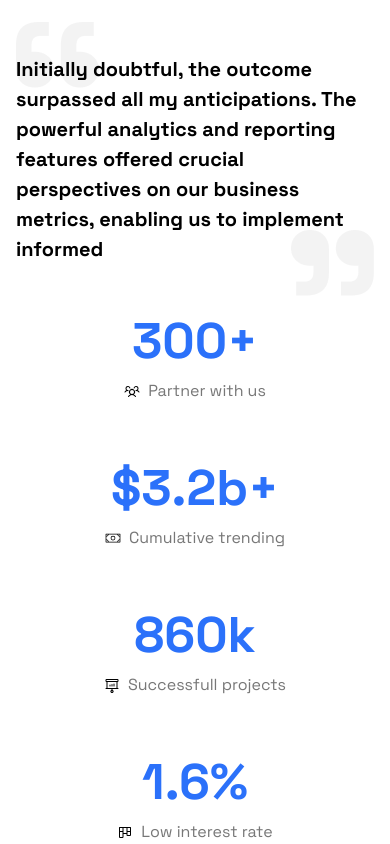
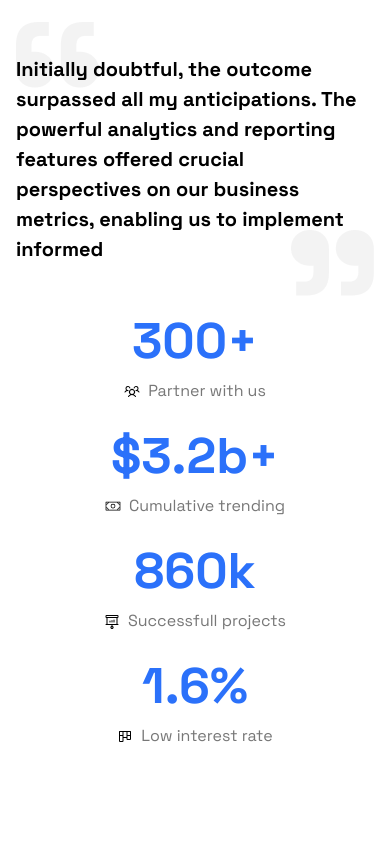
Before and after one commit to daniels9028/wadde, a React (Vite) app: page / in a window 390 px wide. Shown: the part 4686-5530 px from the top of the page. After the commit the page ends 5434 px from the top, so only its background shows below. Built offline with nearby package versions, Linux system fonts and the light colour scheme; a web font is replaced by a local one.

Commit message:
Testimonial with mobile device

```diff
--- a/src/components/Testimonials.jsx
+++ b/src/components/Testimonials.jsx
@@ -46,7 +46,7 @@ const Testimonials = ({ testimonials, lists }) => {
           ))}
         </div>
       </div>
-      <div className="flex lg:flex-row flex-col justify-center items-center mt-10 gap-12 w-full">
+      <div className="flex lg:flex-row flex-col justify-center items-center lg:mt-20 mt-10 lg:gap-12 gap-4 w-full">
         {lists.map((list) => (
           <div key={list.id} className="text-center">
             <p className="text-[#2B71FA] font-bold text-[50px]">{list.point}</p>
```
